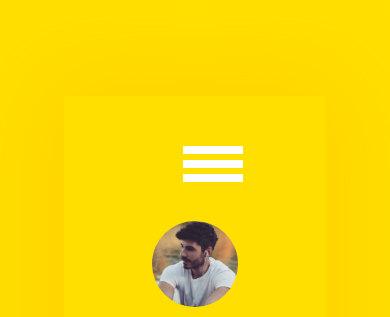
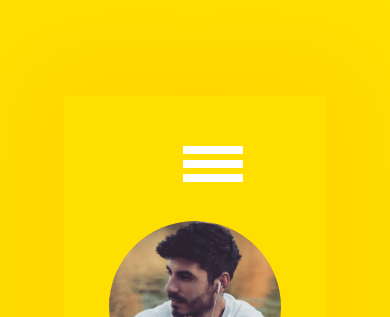
Before and after one commit to ArandaCarlos/Curriculum-Vitae, a plain HTML site: page index.html in a window 390 px wide. Shown: the top 317 px of the page. Drawn offline with nearby package versions, Linux system fonts and the light colour scheme.

Commit message:
Update style.css

```diff
--- a/css/style.css
+++ b/css/style.css
@@ -539,8 +539,7 @@ img{
 }
 @media only screen and (max-width: 600px) {
   img{
-    width: 50% !important;
-    max-width: 100% !important;
+    width: 100% !important;
   }
 }
 
```
